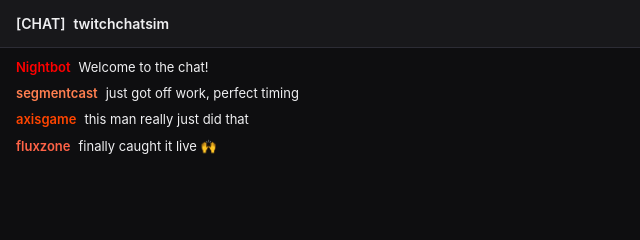
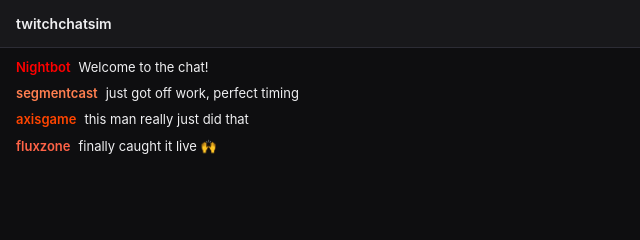
Before and after one commit to CharlestonTate/twitchchatsim, a plain HTML site: page index.html in a window 1280 px wide. Shown: the top 240 px of the page, 0-640 px from the left. Drawn offline with Linux system fonts and the light colour scheme.

Commit message:
Update index.html

```diff
--- a/index.html
+++ b/index.html
@@ -3,7 +3,7 @@
 <head>
     <meta charset="UTF-8">
     <meta name="viewport" content="width=device-width, initial-scale=1.0">
-    <title>Twitch Chat Simulator</title>
+    <title>Twitch Chat Simulator || Charleston Tate</title>
     <link rel="stylesheet" href="style.css">
 </head>
 <body>
@@ -12,7 +12,7 @@
         <div class="chat-container">
             <div class="chat-header">
                 <div class="chat-title">
-                    <span class="chat-icon">[CHAT]</span>
+<!--                     <span class="chat-icon">[CHAT]</span> -->
                     <span class="channel-name">twitchchatsim</span>
                 </div>
                 <div class="chat-stats">
```
